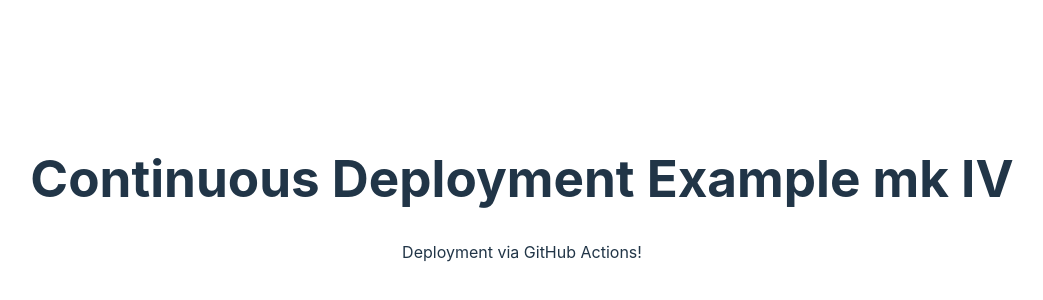
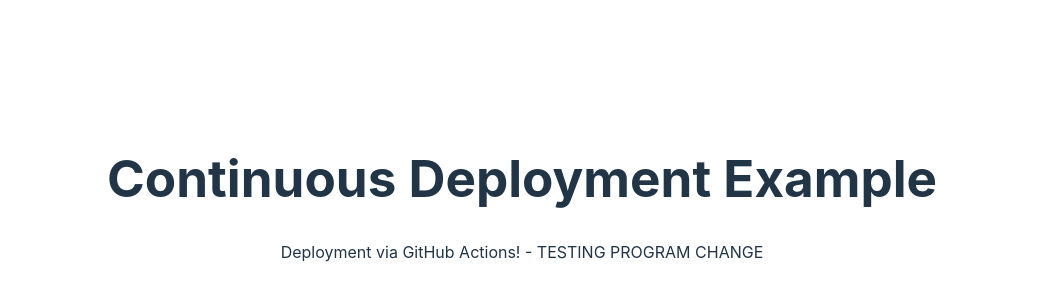
Before and after one commit to steven2k2/cd-example, a React (Vite) app: page / in a window 1280 px wide. Shown: the part 202-502 px from the top of the page, without its empty margins (118-1161 px from the left). Built offline with nearby package versions, Linux system fonts and the light colour scheme.

Commit message:
Fix: Test deploy on program change.

```diff
--- a/src/App.jsx
+++ b/src/App.jsx
@@ -3,8 +3,8 @@
 function App() {
     return (
         <div>
-            <h1>Continuous Deployment Example mk IV</h1>
-            <p>Deployment via GitHub Actions!</p>
+            <h1>Continuous Deployment Example</h1>
+            <p>Deployment via GitHub Actions! - TESTING PROGRAM CHANGE</p>
         </div>
     );
 }
```
